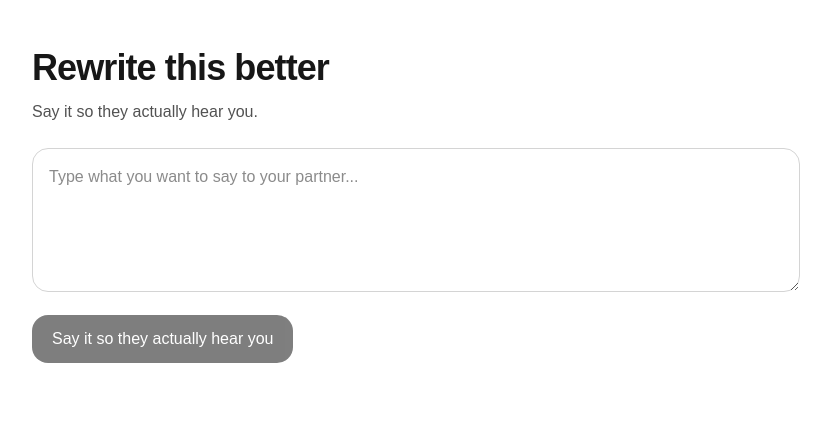
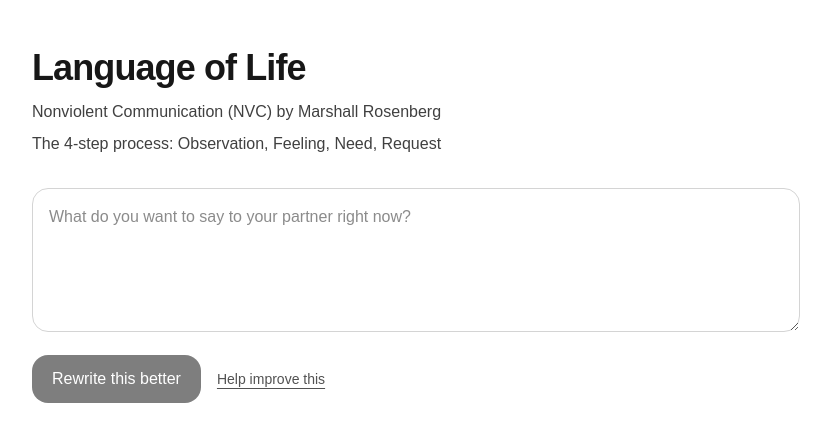
Before and after one commit to anastasiiamozyra-design/nvc-mvp, a Next.js app: page / in a window 1280 px wide. Shown: the top 442 px of the page, without its empty margins (224-1055 px from the left). Built offline with nearby package versions, Linux system fonts and the light colour scheme.

Commit message:
Update page.tsx

```diff
--- a/app/page.tsx
+++ b/app/page.tsx
@@ -1,12 +1,13 @@
 "use client";
 
-import { useState } from "react";
+import { useMemo, useState } from "react";
 
 type RewriteResult = {
   option_0: {
     label: string;
     text: string;
     alternatives: {
+      observations: string[];
       feelings: string[];
       needs: string[];
       requests: string[];
@@ -16,11 +17,25 @@
     label: string;
     text: string;
   };
-  option_2: {
+  analysis: {
     label: string;
-    text: string;
+    items: {
+      quote: string;
+      issue: string;
+    }[];
   };
   proof_line: string;
+};
+
+const STEP_HELP: Record<string, string> = {
+  Observation:
+    "Observations: Stating concrete facts without judgment or evaluation.",
+  Feeling:
+    "Feelings: Expressing emotions (e.g., glad, proud, angry) rather than thoughts.",
+  Need:
+    "Needs: Identifying universal human needs (e.g., safety, empathy, autonomy) that are met or unmet.",
+  Request:
+    "Requests: Making clear, positive, and doable requests.",
 };
 
 export default function Home() {
@@ -28,6 +43,13 @@
   const [result, setResult] = useState<RewriteResult | null>(null);
   const [loading, setLoading] = useState(false);
   const [error, setError] = useState("");
+  const [copied, setCopied] = useState<string | null>(null);
+  const [selectedStep, setSelectedStep] = useState<string | null>(null);
+
+  const stepDescription = useMemo(() => {
+    if (!selectedStep) return "";
+    return STEP_HELP[selectedStep];
+  }, [selectedStep]);
 
   const handleRewrite = async () => {
     setLoading(true);
@@ -46,45 +68,107 @@
       const data = await res.json();
 
       if (!res.ok) {
-        throw new Error(data.error || "Something went wrong");
+        throw new Error(data.error || "Something went wrong. Try again in a moment.");
       }
 
       setResult(data.result);
-    } catch (err) {
-      setError(err instanceof Error ? err.message : "Unknown error");
+    } catch {
+      setError("Something went wrong. Try again in a moment.");
     } finally {
       setLoading(false);
     }
   };
 
-  const copyText = async (text: string) => {
+  const copyText = async (text: string, id: string) => {
     await navigator.clipboard.writeText(text);
+    setCopied(id);
+    setTimeout(() => setCopied(null), 1500);
   };
 
   return (
     <main className="min-h-screen bg-white px-6 py-12 text-neutral-900">
       <div className="mx-auto max-w-3xl">
         <h1 className="mb-3 text-4xl font-semibold tracking-tight">
-          Rewrite this better
+          Language of Life
         </h1>
-        <p className="mb-6 text-neutral-600">
-          Say it so they actually hear you.
+
+        <p className="text-neutral-700">
+          Nonviolent Communication (NVC) by Marshall Rosenberg
         </p>
+
+        <div className="mt-2 text-neutral-700">
+          <span>The 4-step process: </span>
+
+          <button
+            type="button"
+            onClick={() => setSelectedStep("Observation")}
+            className="underline-offset-4 hover:underline"
+          >
+            Observation
+          </button>
+
+          <span>, </span>
+
+          <button
+            type="button"
+            onClick={() => setSelectedStep("Feeling")}
+            className="underline-offset-4 hover:underline"
+          >
+            Feeling
+          </button>
+
+          <span>, </span>
+
+          <button
+            type="button"
+            onClick={() => setSelectedStep("Need")}
+            className="underline-offset-4 hover:underline"
+          >
+            Need
+          </button>
+
+          <span>, </span>
+
+          <button
+            type="button"
+            onClick={() => setSelectedStep("Request")}
+            className="underline-offset-4 hover:underline"
+          >
+            Request
+          </button>
+        </div>
+
+        {stepDescription && (
+          <p className="mt-3 rounded-xl bg-neutral-100 px-4 py-3 text-sm leading-6 text-neutral-700">
+            {stepDescription}
+          </p>
+        )}
 
         <textarea
           value={message}
           onChange={(e) => setMessage(e.target.value)}
-          placeholder="Type what you want to say to your partner..."
-          className="min-h-36 w-full rounded-2xl border border-neutral-300 p-4 text-base outline-none"
+          placeholder="What do you want to say to your partner right now?"
+          className="mt-8 min-h-36 w-full rounded-2xl border border-neutral-300 p-4 text-base outline-none"
         />
 
-        <button
-          onClick={handleRewrite}
-          disabled={!message.trim() || loading}
-          className="mt-4 rounded-2xl bg-black px-5 py-3 text-white disabled:opacity-50"
-        >
-          {loading ? "Rewriting..." : "Say it so they actually hear you"}
-        </button>
+        <div className="mt-4 flex flex-wrap items-center gap-4">
+          <button
+            onClick={handleRewrite}
+            disabled={!message.trim() || loading}
+            className="rounded-2xl bg-black px-5 py-3 text-white transition active:scale-95 active:bg-neutral-800 disabled:opacity-50"
+          >
+            {loading ? "Rewriting..." : "Rewrite this better"}
+          </button>
+
+          <a
+            href="https://www.linkedin.com/in/anastasiia-mozyra/"
+            target="_blank"
+            rel="noreferrer"
+            className="text-sm text-neutral-600 underline underline-offset-4 hover:text-neutral-900"
+          >
+            Help improve this
+          </a>
+        </div>
 
         {error && <p className="mt-4 text-red-600">{error}</p>}
 
@@ -97,6 +181,10 @@
               <p className="mb-4 whitespace-pre-wrap">{result.option_0.text}</p>
 
               <div className="space-y-2 text-sm text-neutral-700">
+                <p>
+                  <strong>Observation alternatives:</strong>{" "}
+                  {result.option_0.alternatives.observations.join(" · ")}
+                </p>
                 <p>
                   <strong>Feeling alternatives:</strong>{" "}
                   {result.option_0.alternatives.feelings.join(" · ")}
@@ -112,10 +200,10 @@
               </div>
 
               <button
-                onClick={() => copyText(result.option_0.text)}
-                className="mt-4 rounded-xl border px-4 py-2"
+                onClick={() => copyText(result.option_0.text, "opt0")}
+                className="mt-4 rounded-xl border px-4 py-2 transition active:scale-95 active:bg-neutral-200"
               >
-                Copy message
+                {copied === "opt0" ? "Copied ✓" : "Copy message"}
               </button>
             </section>
 
@@ -123,22 +211,29 @@
               <h2 className="mb-3 text-xl font-medium">{result.option_1.label}</h2>
               <p className="whitespace-pre-wrap">{result.option_1.text}</p>
               <button
-                onClick={() => copyText(result.option_1.text)}
-                className="mt-4 rounded-xl border px-4 py-2"
+                onClick={() => copyText(result.option_1.text, "opt1")}
+                className="mt-4 rounded-xl border px-4 py-2 transition active:scale-95 active:bg-neutral-200"
               >
-                Copy message
+                {copied === "opt1" ? "Copied ✓" : "Copy message"}
               </button>
             </section>
 
             <section className="rounded-2xl border border-neutral-200 p-5">
-              <h2 className="mb-3 text-xl font-medium">{result.option_2.label}</h2>
-              <p className="whitespace-pre-wrap">{result.option_2.text}</p>
-              <button
-                onClick={() => copyText(result.option_2.text)}
-                className="mt-4 rounded-xl border px-4 py-2"
-              >
-                Copy message
-              </button>
+              <h2 className="mb-3 text-xl font-medium">{result.analysis.label}</h2>
+
+              <div className="space-y-3">
+                {result.analysis.items.map((item, index) => (
+                  <div key={`${item.quote}-${index}`} className="text-sm text-neutral-700">
+                    {item.quote ? (
+                      <p>
+                        <strong>“{item.quote}”</strong> — {item.issue}
+                      </p>
+                    ) : (
+                      <p>{item.issue}</p>
+                    )}
+                  </div>
+                ))}
+              </div>
             </section>
           </div>
         )}
```
